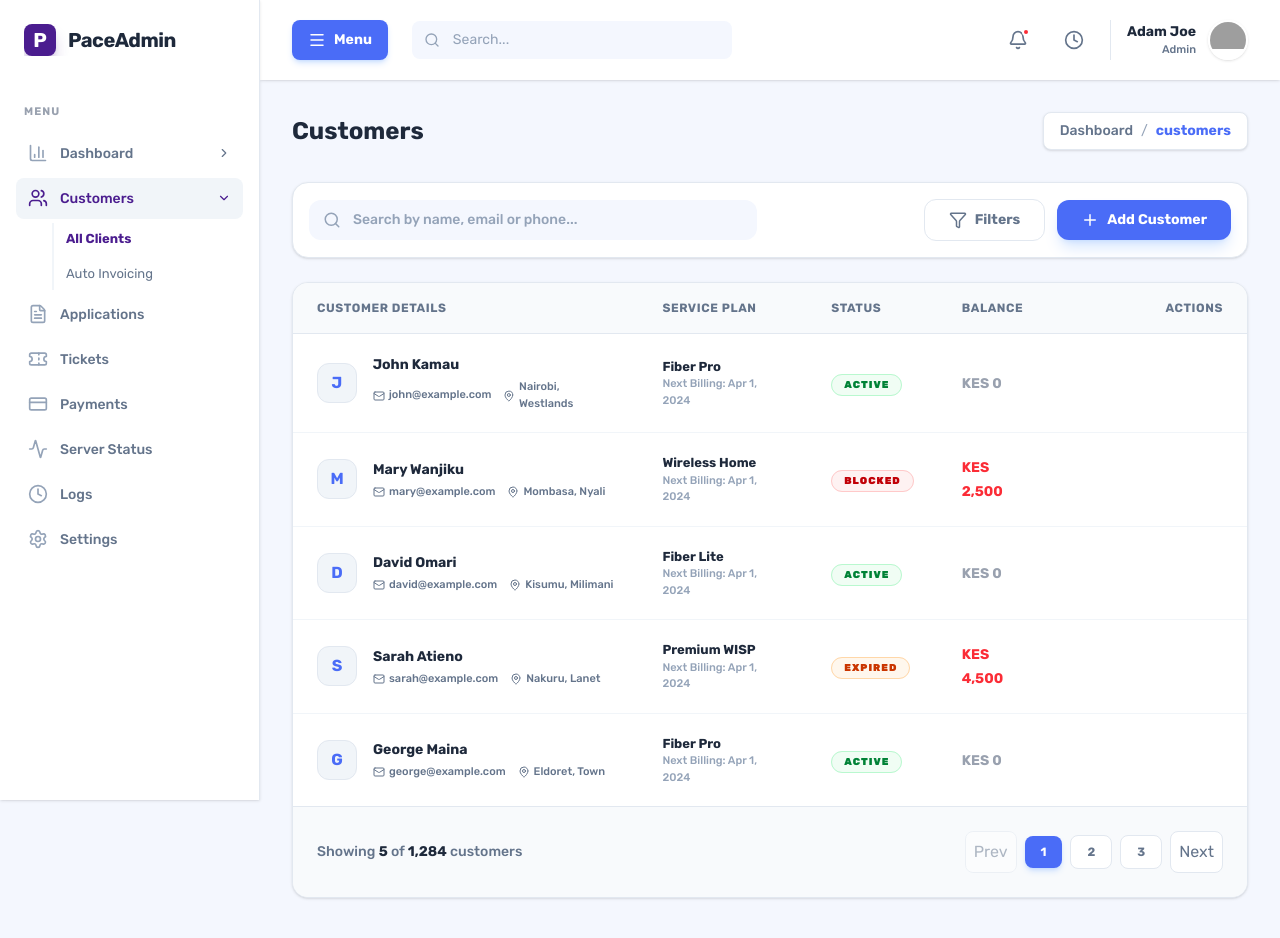
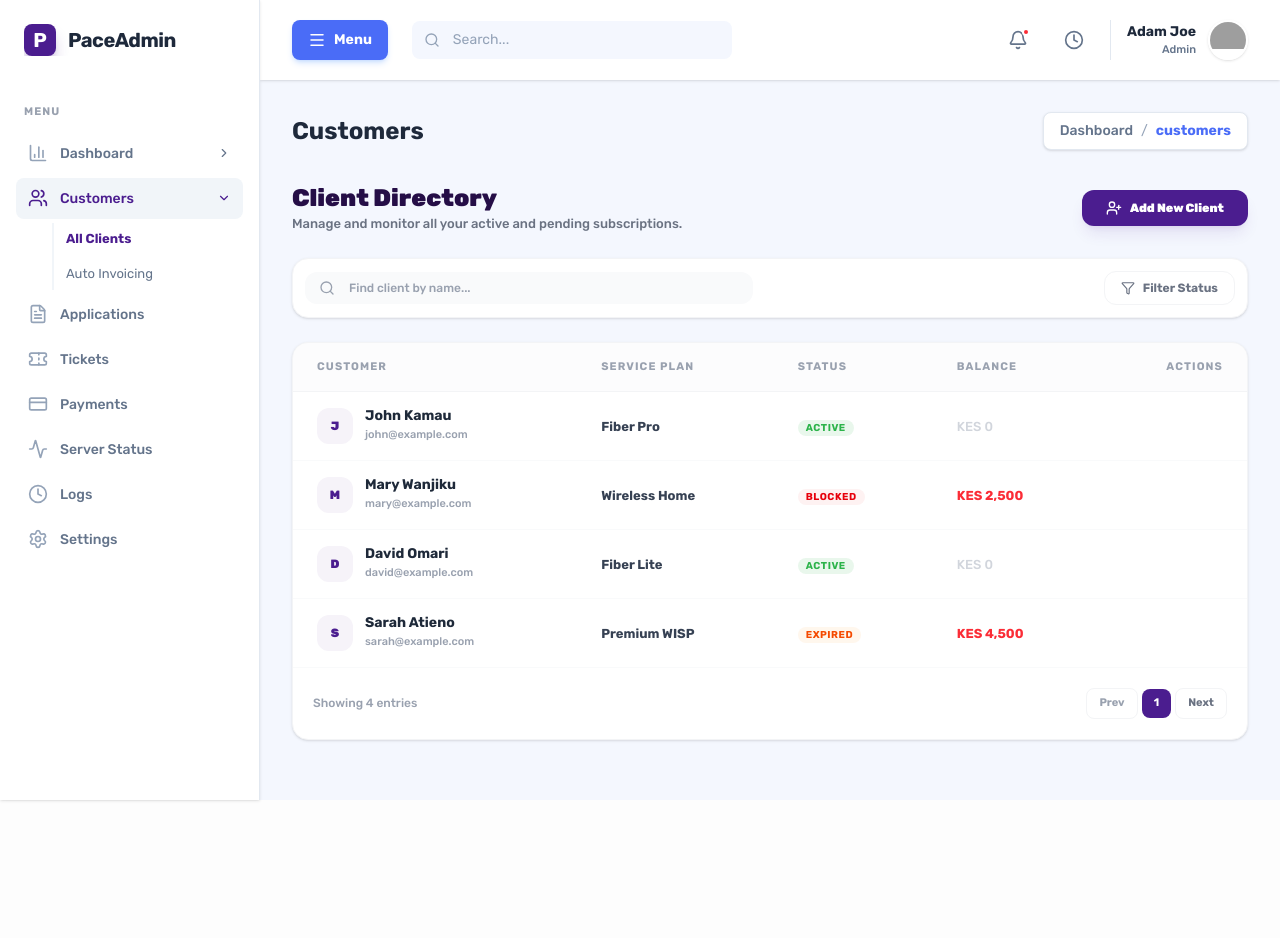
Before and after one commit to dennismutuku2005/pacewebsite, a Next.js app in the folder paceadmin/: page /dashboard/customers in a window 1280 px wide. Shown: the top 938 px of the page. After the commit the page ends 800 px from the top, so only its background shows below. Built offline with nearby package versions, Linux system fonts and the light colour scheme; grey boxes are pictures that could not be loaded.

Commit message:
Auto-update: page.js

```diff
--- a/paceadmin/src/app/dashboard/customers/page.js
+++ b/paceadmin/src/app/dashboard/customers/page.js
@@ -5,117 +5,111 @@ import { motion } from 'framer-motion'
 import {
     Users, Search, Filter, Plus,
     MoreVertical, Mail, Phone, MapPin,
-    Trash2, Edit2, Shield
+    Trash2, Edit2, Shield, UserPlus
 } from 'lucide-react'
 import { cn } from '@/lib/utils'
 
 export default function CustomersPage() {
     const customers = [
-        { id: '1', name: 'John Kamau', email: 'john@example.com', phone: '+254 712 345 678', location: 'Nairobi, Westlands', plan: 'Fiber Pro', status: 'Active', balance: 'KES 0' },
-        { id: '2', name: 'Mary Wanjiku', email: 'mary@example.com', phone: '+254 722 987 654', location: 'Mombasa, Nyali', plan: 'Wireless Home', status: 'Blocked', balance: 'KES 2,500' },
-        { id: '3', name: 'David Omari', email: 'david@example.com', phone: '+254 733 111 222', location: 'Kisumu, Milimani', plan: 'Fiber Lite', status: 'Active', balance: 'KES 0' },
-        { id: '4', name: 'Sarah Atieno', email: 'sarah@example.com', phone: '+254 700 444 555', location: 'Nakuru, Lanet', plan: 'Premium WISP', status: 'Expired', balance: 'KES 4,500' },
-        { id: '5', name: 'George Maina', email: 'george@example.com', phone: '+254 755 666 777', location: 'Eldoret, Town', plan: 'Fiber Pro', status: 'Active', balance: 'KES 0' },
+        { id: '1', name: 'John Kamau', email: 'john@example.com', phone: '+254 712 345 678', location: 'Westlands', plan: 'Fiber Pro', status: 'Active', balance: 'KES 0' },
+        { id: '2', name: 'Mary Wanjiku', email: 'mary@example.com', phone: '+254 722 987 654', location: 'Nyali', plan: 'Wireless Home', status: 'Blocked', balance: 'KES 2,500' },
+        { id: '3', name: 'David Omari', email: 'david@example.com', phone: '+254 733 111 222', location: 'Milimani', plan: 'Fiber Lite', status: 'Active', balance: 'KES 0' },
+        { id: '4', name: 'Sarah Atieno', email: 'sarah@example.com', phone: '+254 700 444 555', location: 'Lanet', plan: 'Premium WISP', status: 'Expired', balance: 'KES 4,500' },
     ]
 
     return (
-        <div className="space-y-6 pb-10">
+        <div className="space-y-6">
 
-            {/* Search & Actions Bar */}
-            <div className="bg-white p-4 rounded-2xl border border-[#e2e8f0] shadow-sm flex flex-col md:flex-row items-center justify-between gap-4">
+            {/* Header */}
+            <div className="flex flex-col sm:flex-row sm:items-center justify-between gap-4">
+                <div>
+                    <h1 className="text-2xl font-black text-pace-purple-dark text-[24px]">Client Directory</h1>
+                    <p className="text-[13px] text-gray-500 font-medium">Manage and monitor all your active and pending subscriptions.</p>
+                </div>
+                <button className="flex items-center justify-center gap-2 px-6 py-2.5 bg-pace-purple text-white rounded-xl text-xs font-black shadow-lg shadow-pace-purple/10 hover:opacity-90 transition-all active:scale-95">
+                    <UserPlus size={16} />
+                    Add New Client
+                </button>
+            </div>
+
+            {/* Filter Bar - Simplified */}
+            <div className="bg-white p-3 rounded-2xl border border-gray-100 shadow-sm flex flex-col md:flex-row items-center justify-between gap-4">
                 <div className="relative w-full md:max-w-md">
-                    <Search className="absolute left-3.5 top-1/2 -translate-y-1/2 text-[#94a3b8]" size={18} />
+                    <Search className="absolute left-3.5 top-1/2 -translate-y-1/2 text-gray-400" size={16} />
                     <input
                         type="text"
-                        placeholder="Search by name, email or phone..."
-                        className="w-full pl-11 pr-4 py-2.5 rounded-xl bg-[#f4f7fe] border-none focus:ring-2 focus:ring-[#4a6cf7]/20 outline-none transition-all placeholder:text-[#94a3b8] text-sm font-medium"
+                        placeholder="Find client by name..."
+                        className="w-full pl-11 pr-4 py-2 rounded-xl bg-gray-50 border-none focus:ring-1 focus:ring-pace-purple transition-all placeholder:text-gray-400 text-xs font-medium"
                     />
                 </div>
-                <div className="flex items-center gap-3 w-full md:w-auto">
-                    <button className="flex-1 md:flex-initial flex items-center justify-center gap-2 px-6 py-2.5 bg-white border border-[#e2e8f0] text-[#64748b] rounded-xl text-sm font-bold hover:bg-[#f8fafc] transition-all">
-                        <Filter size={18} />
-                        Filters
-                    </button>
-                    <button className="flex-1 md:flex-initial flex items-center justify-center gap-2 px-6 py-2.5 bg-[#4a6cf7] text-white rounded-xl text-sm font-bold hover:bg-[#3d59e0] transition-all shadow-lg shadow-blue-500/20 active:scale-95">
-                        <Plus size={18} />
-                        Add Customer
+                <div className="flex items-center gap-2 w-full md:w-auto">
+                    <button className="flex-1 md:flex-initial flex items-center justify-center gap-2 px-4 py-2 border border-gray-100 text-gray-500 rounded-xl text-xs font-bold hover:bg-gray-50 transition-all">
+                        <Filter size={14} /> Filter Status
                     </button>
                 </div>
             </div>
 
-            {/* Main Table Card */}
-            <div className="bg-white rounded-2xl border border-[#e2e8f0] shadow-sm overflow-hidden">
+            {/* Table Card - Simplified */}
+            <div className="bg-white rounded-2xl border border-gray-100 shadow-sm overflow-hidden">
                 <div className="overflow-x-auto">
-                    <table className="w-full text-left">
+                    <table className="w-full text-left border-collapse">
                         <thead>
-                            <tr className="bg-[#f8fafc] border-b border-[#e2e8f0]">
-                                <th className="px-6 py-4 text-[12px] font-bold text-[#64748b] uppercase tracking-wider">Customer Details</th>
-                                <th className="px-6 py-4 text-[12px] font-bold text-[#64748b] uppercase tracking-wider">Service Plan</th>
-                                <th className="px-6 py-4 text-[12px] font-bold text-[#64748b] uppercase tracking-wider">Status</th>
-                                <th className="px-6 py-4 text-[12px] font-bold text-[#64748b] uppercase tracking-wider">Balance</th>
-                                <th className="px-6 py-4 text-[12px] font-bold text-[#64748b] uppercase tracking-wider text-right">Actions</th>
+                            <tr className="bg-gray-50/50 border-b border-gray-100">
+                                <th className="px-6 py-4 text-[11px] font-bold text-gray-400 uppercase tracking-widest font-rubik">Customer</th>
+                                <th className="px-6 py-4 text-[11px] font-bold text-gray-400 uppercase tracking-widest font-rubik">Service Plan</th>
+                                <th className="px-6 py-4 text-[11px] font-bold text-gray-400 uppercase tracking-widest font-rubik">Status</th>
+                                <th className="px-6 py-4 text-[11px] font-bold text-gray-400 uppercase tracking-widest font-rubik">Balance</th>
+                                <th className="px-6 py-4 text-[11px] font-bold text-gray-400 uppercase tracking-widest font-rubik text-right">Actions</th>
                             </tr>
                         </thead>
-                        <tbody className="divide-y divide-[#f1f5f9]">
+                        <tbody className="divide-y divide-gray-50">
                             {customers.map((c, i) => (
                                 <motion.tr
                                     key={c.id}
-                                    initial={{ opacity: 0, x: -10 }}
-                                    animate={{ opacity: 1, x: 0 }}
+                                    initial={{ opacity: 0 }}
+                                    animate={{ opacity: 1 }}
                                     transition={{ delay: i * 0.05 }}
-                                    className="group hover:bg-[#f8fafc] transition-colors"
+                                    className="group hover:bg-gray-50/80 transition-colors"
                                 >
-                                    <td className="px-6 py-5">
-                                        <div className="flex items-center gap-4">
-                                            <div className="w-10 h-10 rounded-xl bg-[#f1f5f9] flex items-center justify-center text-[#4a6cf7] font-bold overflow-hidden border border-[#e2e8f0]">
+                                    <td className="px-6 py-4">
+                                        <div className="flex items-center gap-3">
+                                            <div className="w-9 h-9 rounded-xl bg-pace-purple/5 flex items-center justify-center text-pace-purple font-black text-xs">
                                                 {c.name.charAt(0)}
                                             </div>
                                             <div>
-                                                <p className="text-[14px] font-bold text-[#1e293b] group-hover:text-[#4a6cf7] transition-colors">{c.name}</p>
-                                                <div className="flex items-center gap-3 mt-1 text-[11px] text-[#64748b] font-medium">
-                                                    <span className="flex items-center gap-1"><Mail size={12} /> {c.email}</span>
-                                                    <span className="flex items-center gap-1"><MapPin size={12} /> {c.location}</span>
-                                                </div>
+                                                <p className="text-[14px] font-bold text-gray-800 group-hover:text-pace-purple transition-colors leading-none">{c.name}</p>
+                                                <p className="text-[11px] text-gray-400 font-medium mt-1">{c.email}</p>
                                             </div>
                                         </div>
                                     </td>
-                                    <td className="px-6 py-5">
-                                        <div className="flex flex-col">
-                                            <span className="text-[13px] font-bold text-[#1e293b]">{c.plan}</span>
-                                            <span className="text-[11px] text-[#94a3b8] font-medium">Next Billing: Apr 1, 2024</span>
-                                        </div>
+                                    <td className="px-6 py-4">
+                                        <span className="text-[13px] font-bold text-gray-700">{c.plan}</span>
                                     </td>
-                                    <td className="px-6 py-5">
+                                    <td className="px-6 py-4">
                                         <span className={cn(
-                                            "px-3 py-1 rounded-full text-[10px] font-black uppercase tracking-widest border",
-                                            c.status === 'Active' ? "bg-green-50 text-green-700 border-green-200" :
-                                                c.status === 'Blocked' ? "bg-red-50 text-red-700 border-red-200" :
-                                                    "bg-orange-50 text-orange-700 border-orange-200"
+                                            "px-2 py-0.5 rounded-lg text-[10px] font-bold uppercase tracking-wider",
+                                            c.status === 'Active' ? "bg-pace-green/10 text-pace-green" :
+                                                c.status === 'Blocked' ? "bg-red-50 text-red-600" :
+                                                    "bg-orange-50 text-orange-600"
                                         )}>
                                             {c.status}
                                         </span>
                                     </td>
-                                    <td className="px-6 py-5">
+                                    <td className="px-6 py-4">
                                         <span className={cn(
-                                            "text-[14px] font-bold",
-                                            c.balance === 'KES 0' ? "text-gray-400" : "text-red-500"
+                                            "text-[13px] font-bold",
+                                            c.balance === 'KES 0' ? "text-gray-300 font-medium" : "text-red-500"
                                         )}>
                                             {c.balance}
                                         </span>
                                     </td>
-                                    <td className="px-6 py-5 text-right">
+                                    <td className="px-6 py-4 text-right">
                                         <div className="flex items-center justify-end gap-1 opacity-0 group-hover:opacity-100 transition-opacity">
-                                            <button className="p-2 rounded-lg text-[#64748b] hover:bg-white hover:shadow-sm hover:text-blue-500 transition-all">
-                                                <Shield size={16} />
+                                            <button className="p-2 rounded-lg text-gray-400 hover:text-pace-purple transition-all">
+                                                <Edit2 size={14} />
                                             </button>
-                                            <button className="p-2 rounded-lg text-[#64748b] hover:bg-white hover:shadow-sm hover:text-orange-500 transition-all">
-                                                <Edit2 size={16} />
-                                            </button>
-                                            <button className="p-2 rounded-lg text-[#64748b] hover:bg-white hover:shadow-sm hover:text-red-500 transition-all">
-                                                <Trash2 size={16} />
-                                            </button>
-                                            <button className="p-2 rounded-lg text-[#94a3b8] hover:bg-white transition-all">
-                                                <MoreVertical size={18} />
+                                            <button className="p-2 rounded-lg text-gray-400 hover:text-red-500 transition-all">
+                                                <Trash2 size={14} />
                                             </button>
                                         </div>
                                     </td>
@@ -124,14 +118,12 @@ export default function CustomersPage() {
                         </tbody>
                     </table>
                 </div>
-                <div className="p-6 bg-[#f8fafc] border-t border-[#e2e8f0] flex items-center justify-between">
-                    <p className="text-sm text-[#64748b] font-medium">Showing <span className="font-bold text-[#1e293b]">5</span> of <span className="font-bold text-[#1e293b]">1,284</span> customers</p>
-                    <div className="flex items-center gap-2">
-                        <button className="p-2 rounded-lg border border-[#e2e8f0] bg-white text-[#64748b] disabled:opacity-50 cursor-pointer" disabled>Prev</button>
-                        <div className="px-4 py-2 bg-[#4a6cf7] text-white rounded-lg text-xs font-bold shadow-md shadow-blue-500/20">1</div>
-                        <button className="px-4 py-2 border border-[#e2e8f0] bg-white text-[#64748b] rounded-lg text-xs font-bold hover:bg-[#f1f5f9] transition-all">2</button>
-                        <button className="px-4 py-2 border border-[#e2e8f0] bg-white text-[#64748b] rounded-lg text-xs font-bold hover:bg-[#f1f5f9] transition-all">3</button>
-                        <button className="p-2 rounded-lg border border-[#e2e8f0] bg-white text-[#64748b] hover:bg-[#f1f5f9] transition-all">Next</button>
+                <div className="p-5 border-t border-gray-50 flex items-center justify-between">
+                    <p className="text-[12px] text-gray-400 font-medium">Showing 4 entries</p>
+                    <div className="flex items-center gap-1">
+                        <button className="px-3 py-1.5 rounded-lg border border-gray-100 text-[11px] font-bold text-gray-400 bg-white" disabled>Prev</button>
+                        <button className="px-3 py-1.5 rounded-lg bg-pace-purple text-white text-[11px] font-bold">1</button>
+                        <button className="px-3 py-1.5 rounded-lg border border-gray-100 text-[11px] font-bold text-gray-500 hover:bg-gray-50 transition-all">Next</button>
                     </div>
                 </div>
             </div>
```
